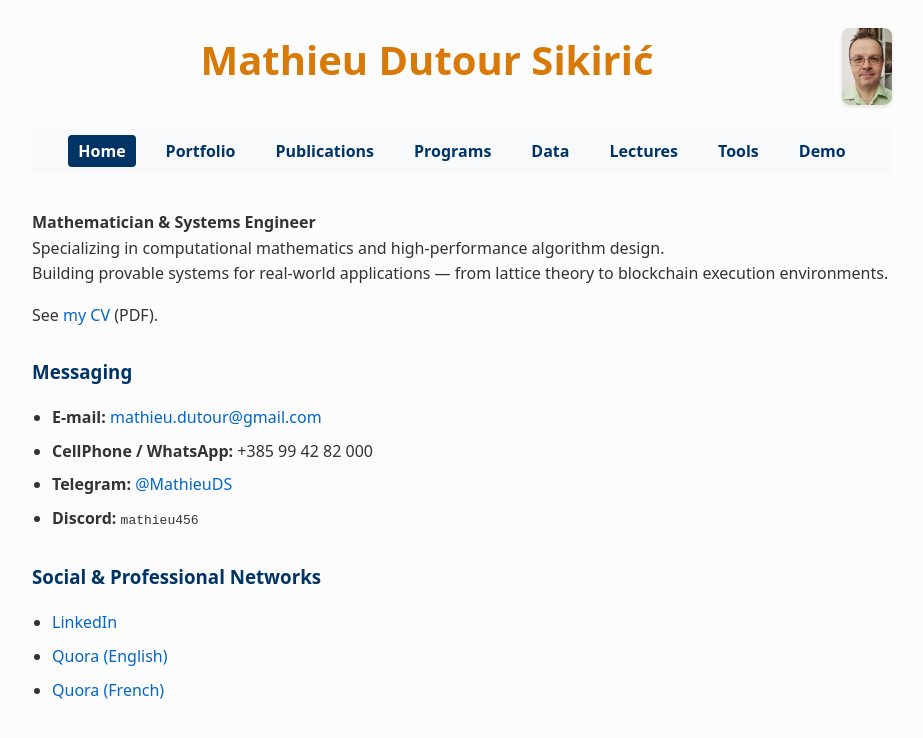
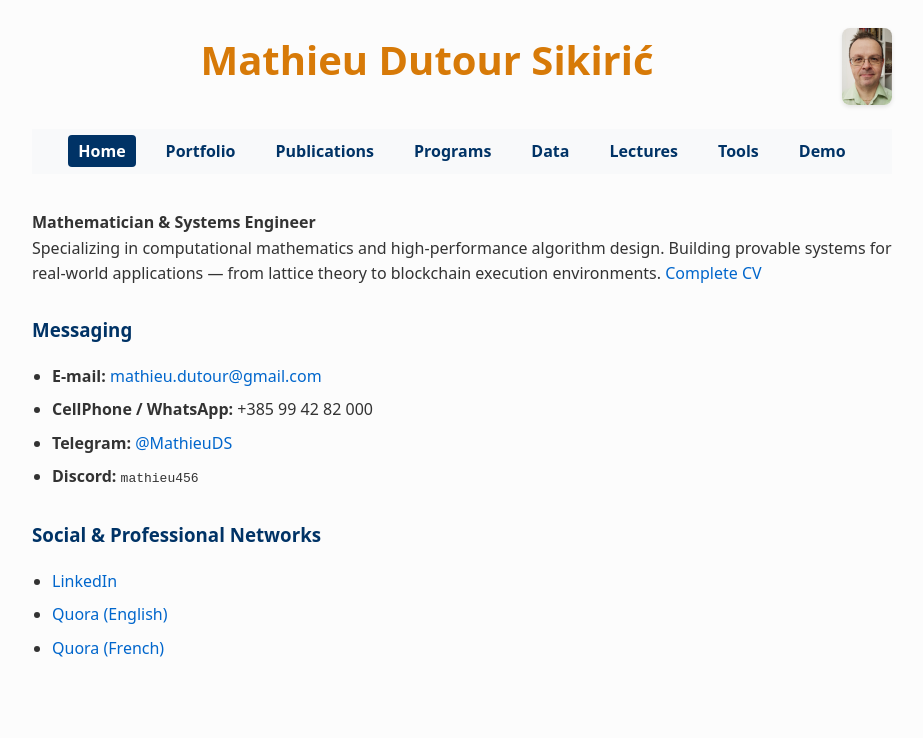
Before and after one commit to MathieuDutSik/mathieudutsik.github.io, a Jekyll site: the page built from index.html, in a window 1280 px wide. Shown: the top 738 px of the page, without its empty margins (178-1101 px from the left). Built offline with Jekyll 4.4.1, drawn with Linux system fonts in a browser that asks for light colours.

Commit message:
Link the complete CV from the home page tagline.
The CV file is renamed to CV_complete_tech.pdf and the link, now "Complete
CV", closes the tagline paragraph.

Co-Authored-By: Claude Opus 5.5 <noreply@anthropic.com>

```diff
--- a/index.html
+++ b/index.html
@@ -9,10 +9,7 @@ description: >-
 ---
 <section class="intro">
     <p><strong>Mathematician &amp; Systems Engineer</strong><br>
-    Specializing in computational mathematics and high-performance algorithm design.<br>
-    Building provable systems for real-world applications — from lattice theory to blockchain execution environments.</p>
-
-    <p>See <a href="{{ '/Documents/CV_tech.pdf' | relative_url }}">my CV</a> (PDF).</p>
+    Specializing in computational mathematics and high-performance algorithm design. Building provable systems for real-world applications — from lattice theory to blockchain execution environments. <a href="{{ '/Documents/CV_complete_tech.pdf' | relative_url }}">Complete CV</a></p>
 </section>
 
 {% include contact.html %}
```
Also changed, not shown: 2 other files.
